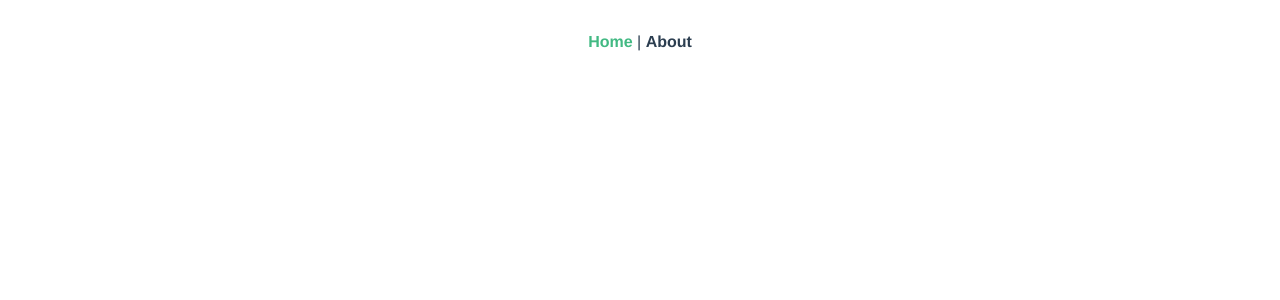
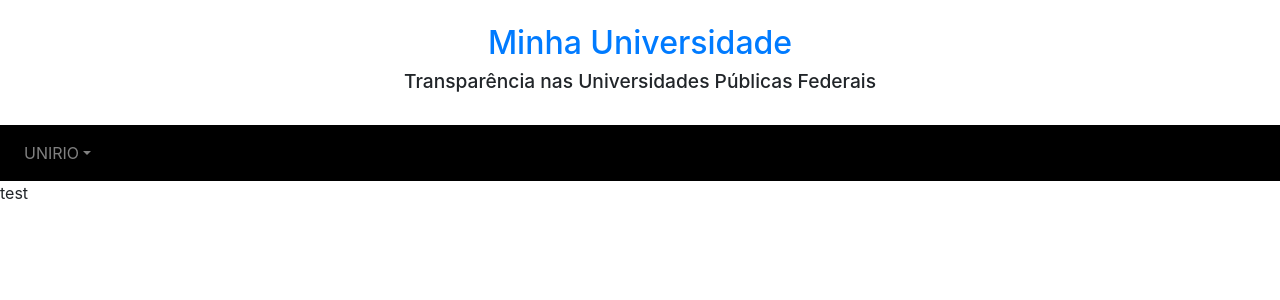
Before and after one commit to MorgannaCarmemDiniz/minha-universidade, a Vue app: page /qdd2020 in a window 1280 px wide. Shown: the top 300 px of the page. Built offline with nearby package versions, Linux system fonts and the light colour scheme.

Commit message:
Header component.

```diff
--- a/src/App.vue
+++ b/src/App.vue
@@ -1,32 +1,16 @@
 <template>
   <div id="app">
-    <div id="nav">
-      <router-link to="/">Home</router-link> |
-      <router-link to="/about">About</router-link>
-    </div>
+    <SiteHeader/>
     <router-view/>
   </div>
 </template>
 
 <style lang="scss">
-#app {
-  font-family: Avenir, Helvetica, Arial, sans-serif;
-  -webkit-font-smoothing: antialiased;
-  -moz-osx-font-smoothing: grayscale;
-  text-align: center;
-  color: #2c3e50;
-}
 
-#nav {
-  padding: 30px;
-
-  a {
-    font-weight: bold;
-    color: #2c3e50;
-
-    &.router-link-exact-active {
-      color: #42b983;
-    }
+</style>
+<script>
+  import SiteHeader from "./components/SiteHeader";
+  export default {
+    components: {SiteHeader}
   }
-}
-</style>
+</script>
--- /dev/null
+++ b/src/components/SiteHeader.vue
@@ -0,0 +1,54 @@
+<template>
+    <div>
+        <div class="text-center py-4">
+            <h1>
+                <router-link to="/">
+                    Minha Universidade
+                </router-link>
+            </h1>
+            <h2>Transparência nas Universidades Públicas Federais</h2>
+        </div>
+
+        <!-- NAV -->
+        <b-navbar type="dark" class="navBar">
+            <b-navbar-nav>
+                <b-nav-item-dropdown text="UNIRIO">
+                    <b-dropdown-item>
+                        <router-link to="/qdd2020">
+                            QDD 2020
+                        </router-link>
+                    </b-dropdown-item>
+                </b-nav-item-dropdown>
+            </b-navbar-nav>
+        </b-navbar>
+    </div>
+</template>
+
+<script>
+    export default {
+        name: "SiteHeader",
+        data: () => ({})
+    }
+</script>
+
+<style lang="scss" scoped>
+    h1 {
+        font-size: 2rem;
+
+        a:hover {
+            text-decoration: none;
+        }
+    }
+
+    h2 {
+        font-size: 1.2rem;
+    }
+
+    .navBar {
+        background-color: black;
+
+        >* {
+            color: white !important;
+        }
+    }
+</style>
--- a/src/router/index.js
+++ b/src/router/index.js
@@ -1,6 +1,7 @@
 import Vue from 'vue'
 import VueRouter from 'vue-router'
 import Home from '../views/Home.vue'
+import QDD2020 from "../views/QDD2020";
 
 Vue.use(VueRouter)
 
@@ -11,17 +12,15 @@ const routes = [
     component: Home
   },
   {
-    path: '/about',
-    name: 'About',
-    // route level code-splitting
-    // this generates a separate chunk (about.[hash].js) for this route
-    // which is lazy-loaded when the route is visited.
-    component: () => import(/* webpackChunkName: "about" */ '../views/About.vue')
+    path: '/qdd2020',
+    name: 'QDD2020',
+    component: QDD2020
   }
 ]
 
 const router = new VueRouter({
-  routes
+  routes,
+  mode: "history"
 })
 
 export default router
--- a/src/views/About.vue
+++ /dev/null
@@ -1,5 +0,0 @@
-<template>
-  <div class="about">
-    <h1>This is an about page</h1>
-  </div>
-</template>
--- a/src/views/Home.vue
+++ b/src/views/Home.vue
@@ -1,5 +1,6 @@
 <template>
   <div class="home">
+
   </div>
 </template>
 
--- /dev/null
+++ b/src/views/QDD2020.vue
@@ -0,0 +1,16 @@
+<template>
+    <div>
+        test
+    </div>
+</template>
+
+<script>
+    export default {
+        name: "QDD2020",
+        data: () => ({})
+    }
+</script>
+
+<style lang="scss" scoped>
+
+</style>
```
